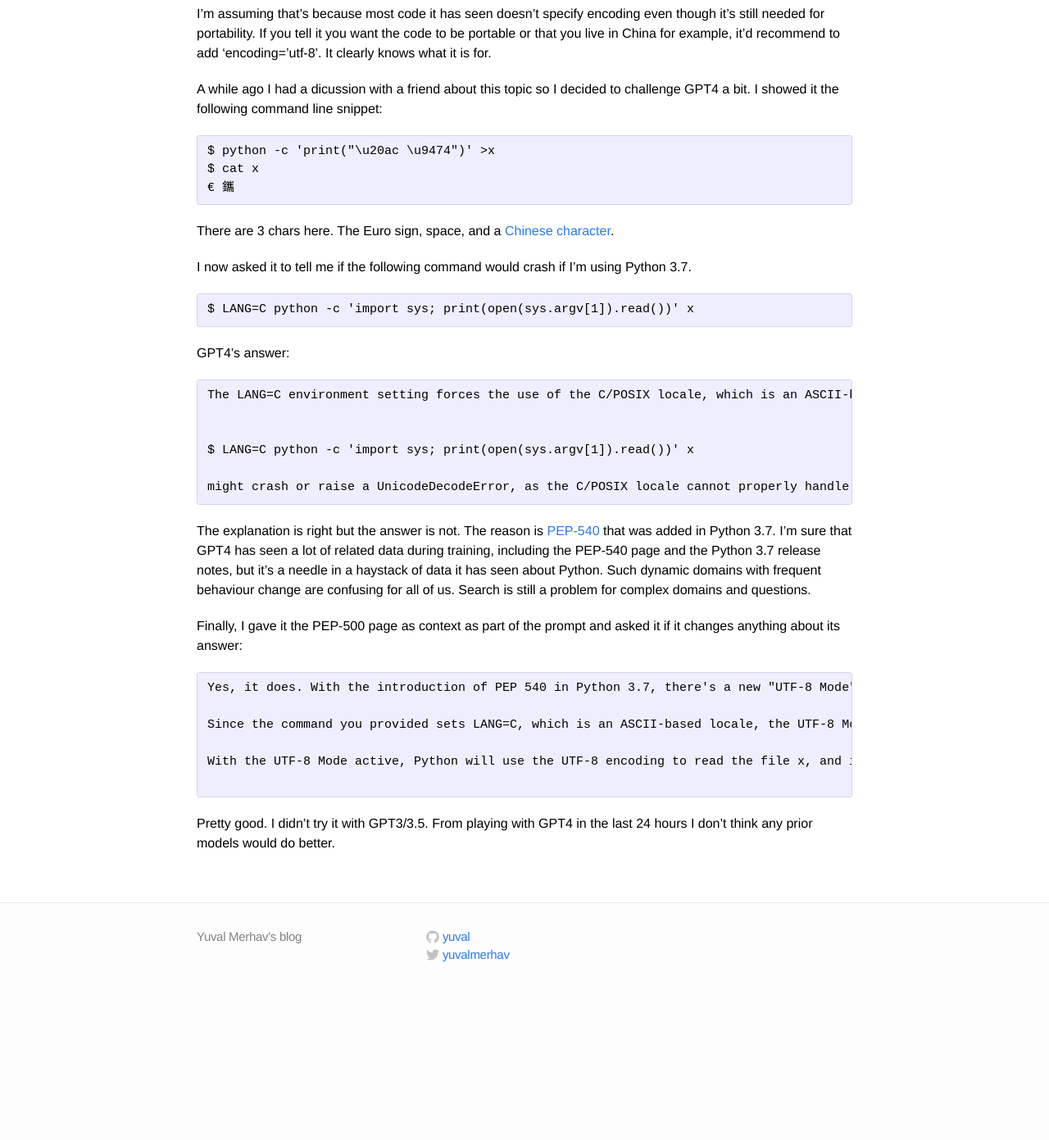
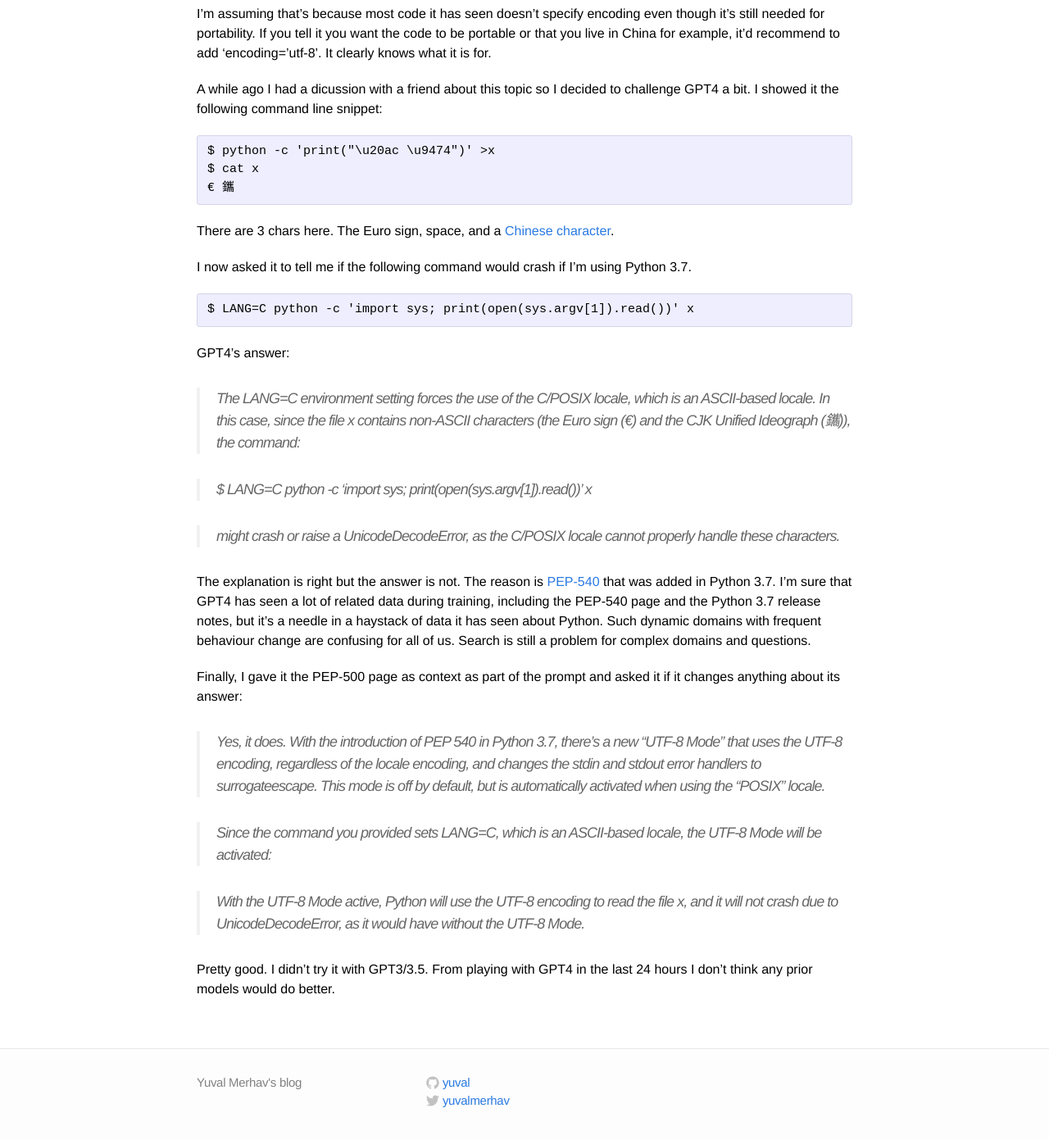
Before and after one commit to yuval/yuval.github.io, a Jekyll site: the page built from _posts/2023-03-16-gpt4.markdown, in a window 1280 px wide and 1400 px high, scrolled down 634 px. Shown: the top 1391 px of the window at 82% size. Built offline with Jekyll 4.4.1, drawn with Linux system fonts in a browser that asks for light colours; our own code applies the rules of GitHub Pages for plain Markdown files; Markdown is read by kramdown in place of the engine named in the settings; before the commit the page ends 1856 px from its top, so only the background shows below that.

Commit message:
CHange code blocks to quotes

````diff
--- a/_posts/2023-03-16-gpt4.markdown
+++ b/_posts/2023-03-16-gpt4.markdown
@@ -32,26 +32,21 @@ $ LANG=C python -c 'import sys; print(open(sys.argv[1]).read())' x
 
 GPT4's answer:
 
-```
-The LANG=C environment setting forces the use of the C/POSIX locale, which is an ASCII-based locale. In this case, since the file x contains non-ASCII characters (the Euro sign (€) and the CJK Unified Ideograph (鑴)), the command:
+> The LANG=C environment setting forces the use of the C/POSIX locale, which is an ASCII-based locale. In this case, since the file x contains non-ASCII characters (the Euro sign (€) and the CJK Unified Ideograph (鑴)), the command:
 
+> $ LANG=C python -c 'import sys; print(open(sys.argv[1]).read())' x
 
-$ LANG=C python -c 'import sys; print(open(sys.argv[1]).read())' x
+> might crash or raise a UnicodeDecodeError, as the C/POSIX locale cannot properly handle these characters.
 
-might crash or raise a UnicodeDecodeError, as the C/POSIX locale cannot properly handle these characters.
-```
 
 The explanation is right but the answer is not. The reason is [PEP-540](https://peps.python.org/pep-0540) that was added in Python 3.7. I'm sure that GPT4 has seen a lot of related data during training, including the PEP-540 page and the Python 3.7 release notes, but it's a needle in a haystack of data it has seen about Python. Such dynamic domains with frequent behaviour change are confusing for all of us. Search is still a problem for complex domains and questions.
 
 Finally, I gave it the PEP-500 page as context as part of the prompt and asked it if it changes anything about its answer:
 
-```
-Yes, it does. With the introduction of PEP 540 in Python 3.7, there's a new "UTF-8 Mode" that uses the UTF-8 encoding, regardless of the locale encoding, and changes the stdin and stdout error handlers to surrogateescape. This mode is off by default, but is automatically activated when using the "POSIX" locale.
+> Yes, it does. With the introduction of PEP 540 in Python 3.7, there's a new "UTF-8 Mode" that uses the UTF-8 encoding, regardless of the locale encoding, and changes the stdin and stdout error handlers to surrogateescape. This mode is off by default, but is automatically activated when using the "POSIX" locale.
 
-Since the command you provided sets LANG=C, which is an ASCII-based locale, the UTF-8 Mode will be activated:
+> Since the command you provided sets LANG=C, which is an ASCII-based locale, the UTF-8 Mode will be activated:
 
-With the UTF-8 Mode active, Python will use the UTF-8 encoding to read the file x, and it will not crash due to UnicodeDecodeError, as it would have without the UTF-8 Mode.
-
-```
+> With the UTF-8 Mode active, Python will use the UTF-8 encoding to read the file x, and it will not crash due to UnicodeDecodeError, as it would have without the UTF-8 Mode.
 
 Pretty good. I didn't try it with GPT3/3.5. From playing with GPT4 in the last 24 hours I don't think any prior models would do better.
````
